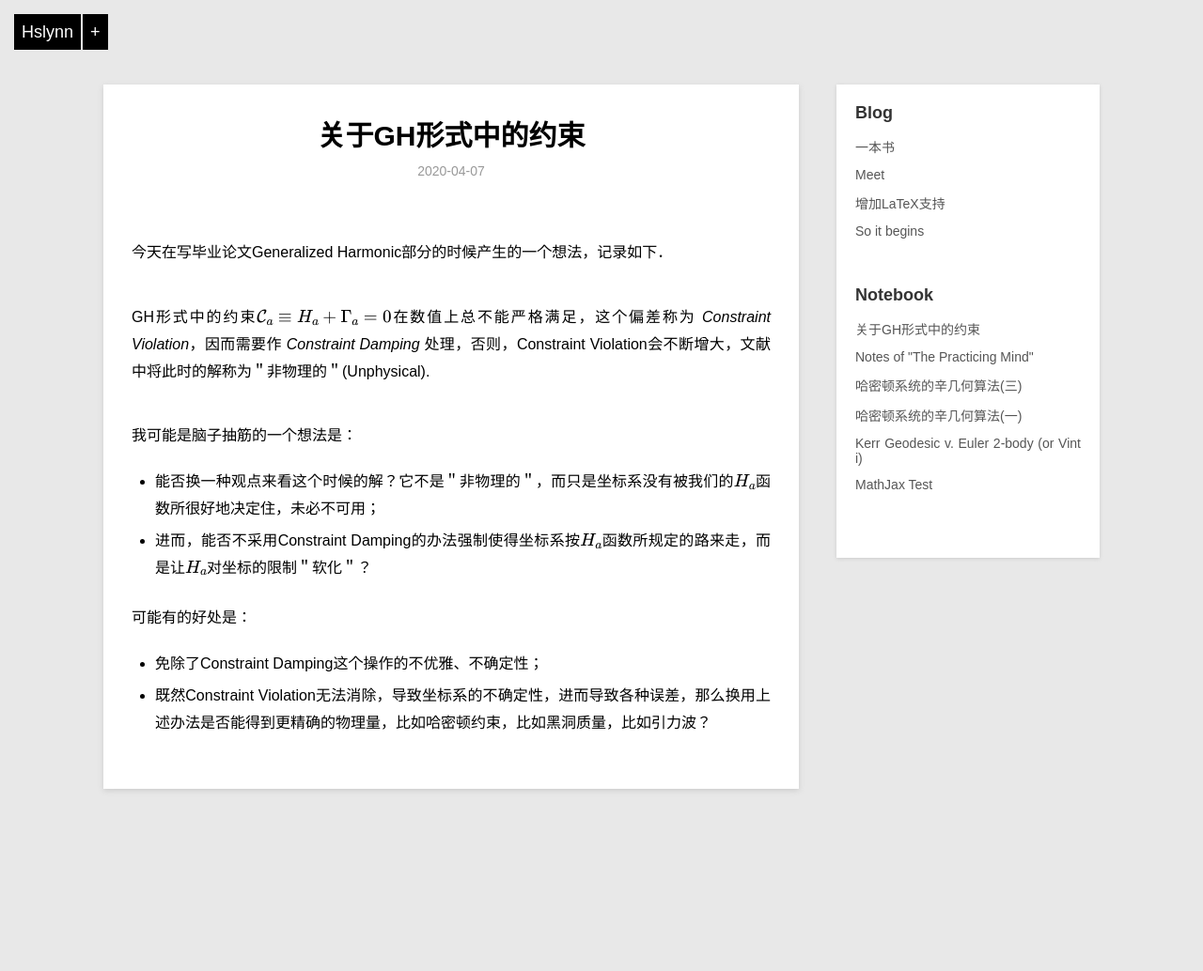
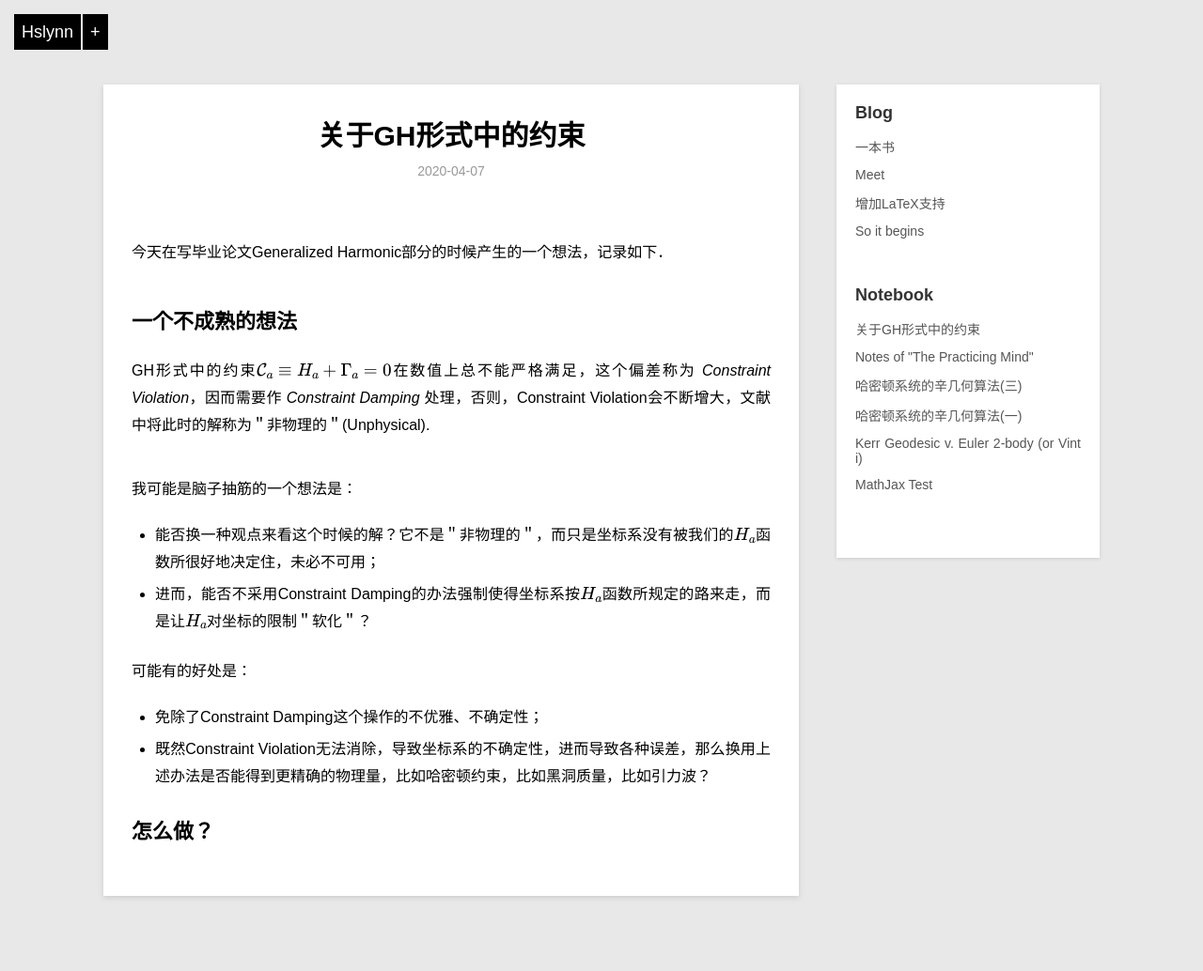
Before and after one commit to hslynn/hslynn.github.io, a Jekyll site: the page built from _posts/notebook/2020-04-07-Constraint.md, in a window 1280 px wide. Shown: the whole page at 94% size. Built offline with Jekyll 4.4.1, drawn with Linux system fonts in a browser that asks for light colours; formulas are drawn with MathJax 3; before the commit the page ends 920 px from its top, so only the background shows below that.

Commit message:
update note

```diff
--- a/_posts/notebook/2020-04-07-Constraint.md
+++ b/_posts/notebook/2020-04-07-Constraint.md
@@ -7,6 +7,7 @@ description: Constraint Evolution
 
 今天在写毕业论文Generalized Harmonic部分的时候产生的一个想法，记录如下．
 
+## 一个不成熟的想法
 GH形式中的约束$\mathcal{C}_a\equiv H_a+\Gamma_a=0$在数值上总不能严格满足，这个偏差称为 *Constraint Violation*，因而需要作 *Constraint Damping* 处理，否则，Constraint Violation会不断增大，文献中将此时的解称为＂非物理的＂(Unphysical).
 
 我可能是脑子抽筋的一个想法是：
@@ -16,3 +17,5 @@ GH形式中的约束$\mathcal{C}_a\equiv H_a+\Gamma_a=0$在数值上总不能严
 可能有的好处是：
 * 免除了Constraint Damping这个操作的不优雅、不确定性；
 * 既然Constraint Violation无法消除，导致坐标系的不确定性，进而导致各种误差，那么换用上述办法是否能得到更精确的物理量，比如哈密顿约束，比如黑洞质量，比如引力波？
+
+## 怎么做？
```
